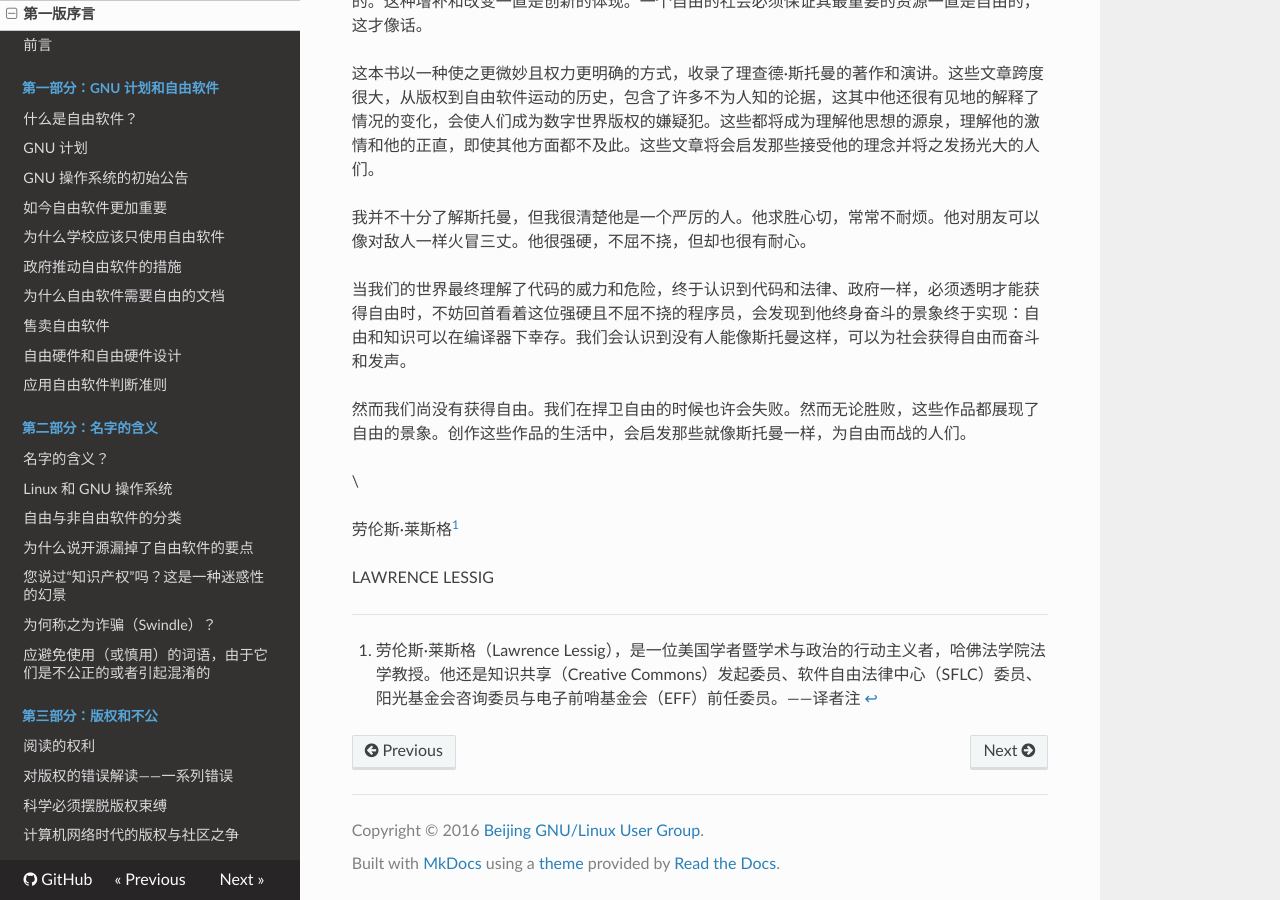
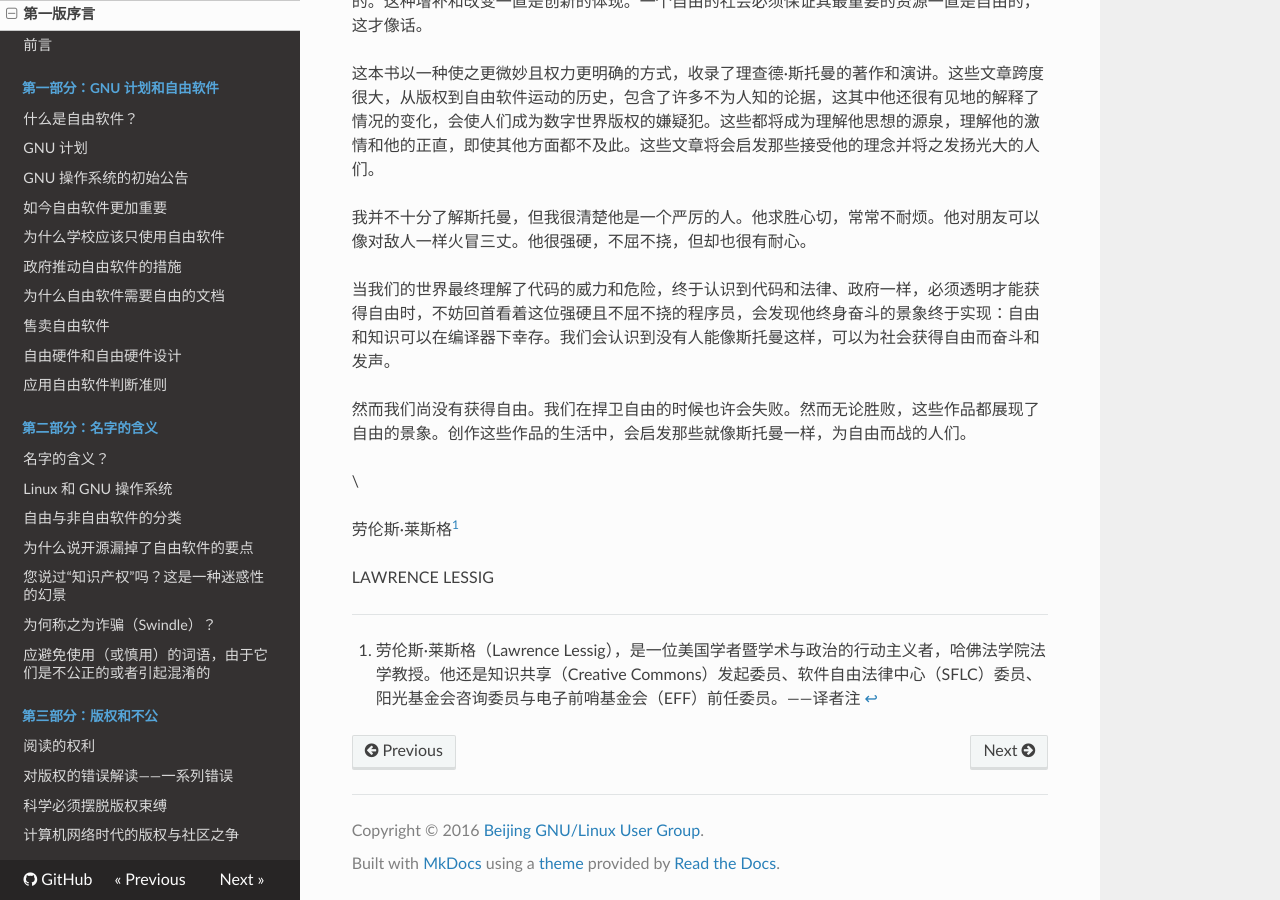
Before and after one commit to beijinglug/fsfs-zh, an MkDocs documentation site: the page built from docs/foreword-v1.md, in a window 1280 px wide and 900 px high, scrolled down 2026 px. Built offline with MkDocs 1.6.1, drawn with Linux system fonts in a browser that asks for light colours; nearby versions of some CDN libraries; old or Windows-style settings are respelled for this version of MkDocs; some of the changed text lies outside the part shown.

Commit message:
detail proofread foreword-v1

```diff
--- a/docs/foreword-v1.md
+++ b/docs/foreword-v1.md
@@ -40,7 +40,7 @@
 
 我并不十分了解斯托曼，但我很清楚他是一个严厉的人。他求胜心切，常常不耐烦。他对朋友可以像对敌人一样火冒三丈。他很强硬，不屈不挠，但却也很有耐心。
 
-当我们的世界最终理解了代码的威力和危险，终于认识到代码和法律、政府一样，必须透明才能获得自由时，不妨回首看着这位强硬且不屈不挠的程序员，会发现到他终身奋斗的景象终于实现：自由和知识可以在编译器下幸存。我们会认识到没有人能像斯托曼这样，可以为社会获得自由而奋斗和发声。
+当我们的世界最终理解了代码的威力和危险，终于认识到代码和法律、政府一样，必须透明才能获得自由时，不妨回首看着这位强硬且不屈不挠的程序员，会发现他终身奋斗的景象终于实现：自由和知识可以在编译器下幸存。我们会认识到没有人能像斯托曼这样，可以为社会获得自由而奋斗和发声。
 
 然而我们尚没有获得自由。我们在捍卫自由的时候也许会失败。然而无论胜败，这些作品都展现了自由的景象。创作这些作品的生活中，会启发那些就像斯托曼一样，为自由而战的人们。
 
```
Also changed, not shown: other parts of docs/foreword-v1.md (+1 -1 lines).
